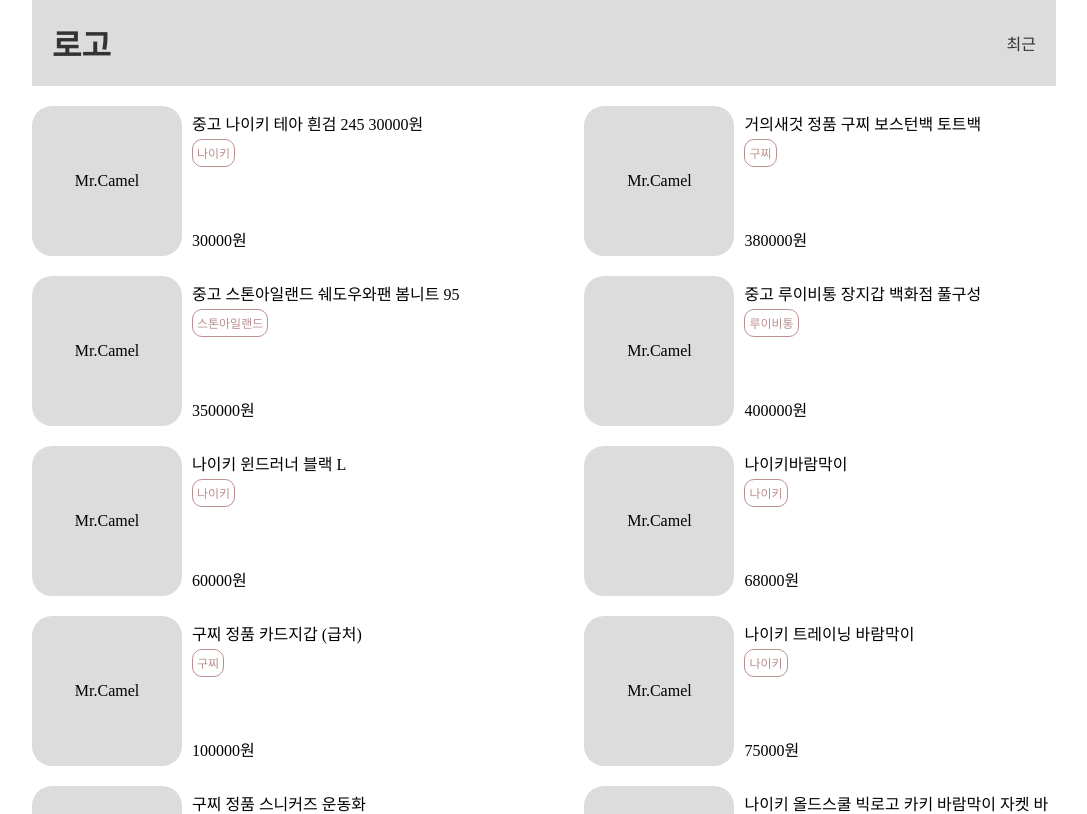
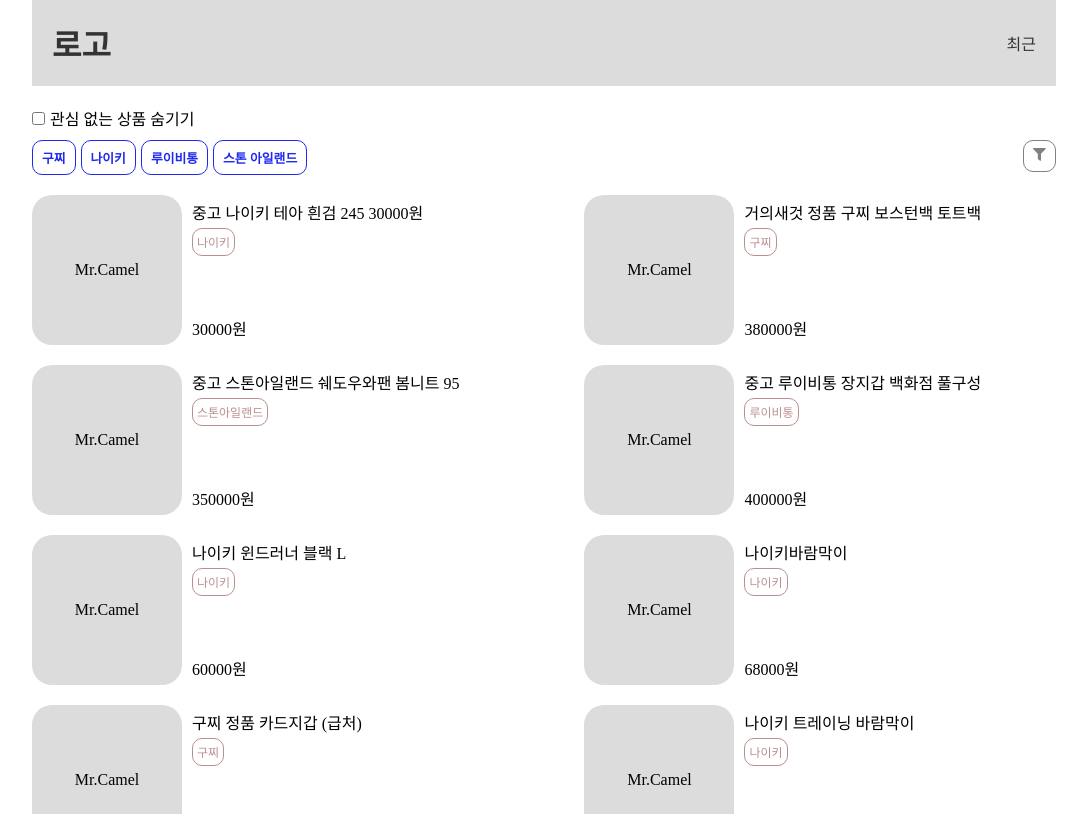
Before and after one commit to ha3158987/mister_camel, a React (Create React App) app: page /recentList in a window 1280 px wide. Shown: the top 814 px of the page, without its empty margins (96-1183 px from the left). Built offline with nearby package versions, Linux system fonts and the light colour scheme.

Commit message:
style: Filter 컴포넌트 스타일링 (#25)

```diff
--- a/package.json
+++ b/package.json
@@ -11,6 +11,7 @@
     "eslint": "^7.31.0",
     "react": "^17.0.2",
     "react-dom": "^17.0.2",
+    "react-icons": "^4.2.0",
     "react-router-dom": "^5.2.0",
     "react-scripts": "4.0.3",
     "web-vitals": "^1.0.1"
--- a/src/components/RecentList/Filter.jsx
+++ b/src/components/RecentList/Filter.jsx
@@ -1,19 +1,29 @@
 import React, { Component } from 'react';
-import FilterBtns from './FilterBtns';
+import styled from '@emotion/styled';
+import { FilterBtns, InputGroup } from 'components/RecentList';
+
+const FilterStyle = styled.div`
+  position: relative;
+  margin-bottom: 20px;
+
+  & > div + div {
+    margin-top: 10px;
+  }
+`;
 
 class Filter extends Component {
   render() {
     return (
-      <div>
-        <input
-          type="checkbox"
-          name="hide_no_interest"
-          id="hide_no_interest"
-          value="hide_no_interest"
-        />
-        <label htmlFor="hide_no_interest">관심 없는 상품 숨기기</label>
+      <FilterStyle>
+        <InputGroup
+          type={'checkbox'}
+          name={'hide_no_interest'}
+          value={'hide_no_interest'}
+        >
+          관심 없는 상품 숨기기
+        </InputGroup>
         <FilterBtns />
-      </div>
+      </FilterStyle>
     );
   }
 }
--- a/src/components/RecentList/FilterBtns.jsx
+++ b/src/components/RecentList/FilterBtns.jsx
@@ -1,20 +1,125 @@
 import React, { Component } from 'react';
-import FilterPopup from './FilterPopup';
+import { FaFilter } from 'react-icons/fa';
+import styled from '@emotion/styled';
+
 import Button from 'components/common/Button';
+import { FilterPopup } from './index';
+import { colors } from 'styles/colors';
+import brands from 'utils/constants/brandName';
+
+const FilterBtnsStyle = styled.div`
+  position: relative;
+  display: flex;
+  justify-content: space-between;
+`;
+
+const FilterBtnsCommonStyle = styled(Button)`
+  border-radius: 10px;
+  padding: 7px 9px 7px 9px;
+  font-size: 0.8em;
+`;
+
+const BrandButtonStyle = styled(FilterBtnsCommonStyle)`
+  background: ${({ active }) => (active ? colors.camelBlue : 'white')};
+  border: 1px solid ${colors.camelBlue};
+  color: ${({ active }) => (active ? 'white' : colors.camelBlue)};
+  font-weight: bold;
+  margin-right: 5px;
+`;
+
+const SortFilterButton = styled(FilterBtnsCommonStyle)`
+  background: white;
+  border: 1px solid gray;
+  color: gray;
+  &:hover {
+    background: gray;
+    color: white;
+  }
+`;
+
+const { GUCCI, NIKE, LOUIS_VUITTON, STONE_ISLAND } = brands;
 
 class FilterBtns extends Component {
+  constructor(props) {
+    super(props);
+    this.state = {
+      popupVisible: false,
+      gucci: false,
+      nike: false,
+      louis_vuitton: false,
+      stone_island: false,
+    };
+  }
+  setPopupState = () => {
+    this.setState(state => ({
+      ...state,
+      popupVisible: !state.popupVisible,
+    }));
+  };
+  setBrandState = name => {
+    this.setState(state => {
+      switch (name) {
+        case GUCCI.EN:
+          return { ...state, gucci: !state.gucci };
+        case NIKE.EN:
+          return { ...state, nike: !state.nike };
+        case STONE_ISLAND.EN:
+          return { ...state, stone_island: !state.stone_island };
+        case LOUIS_VUITTON.EN:
+          return { ...state, louis_vuitton: !state.louis_vuitton };
+        default:
+          break;
+      }
+    });
+    console.log(`${name} 클릭`);
+  };
   render() {
     return (
-      <div>
-        <Button name={'btn_gucci'}>구찌</Button>
-        <Button name={'btn_nike'}>나이키</Button>
-        <Button name={'btn_louis_vuitton'}>루이비통</Button>
-        <Button name={'btn_stone_island'}>스톤 아일랜드</Button>
-        <Button name={'btn_popup_filter'} ariaLabel={'popup_sort_filter'}>
-          [=]
-        </Button>
-        <FilterPopup />
-      </div>
+      <FilterBtnsStyle>
+        <div>
+          <BrandButtonStyle
+            name={GUCCI.EN}
+            active={this.state.gucci}
+            onClick={this.setBrandState}
+          >
+            구찌
+          </BrandButtonStyle>
+          <BrandButtonStyle
+            name={NIKE.EN}
+            active={this.state.nike}
+            onClick={this.setBrandState}
+          >
+            나이키
+          </BrandButtonStyle>
+          <BrandButtonStyle
+            name={LOUIS_VUITTON.EN}
+            active={this.state.louis_vuitton}
+            onClick={this.setBrandState}
+          >
+            루이비통
+          </BrandButtonStyle>
+          <BrandButtonStyle
+            name={STONE_ISLAND.EN}
+            active={this.state.stone_island}
+            onClick={this.setBrandState}
+          >
+            스톤 아일랜드
+          </BrandButtonStyle>
+        </div>
+        <div>
+          <SortFilterButton
+            name={'btn_popup_filter'}
+            ariaLabel={'popup_sort_filter'}
+            onClick={this.setPopupState}
+          >
+            <FaFilter />
+          </SortFilterButton>
+          <FilterPopup
+            popupVisible={this.state.popupVisible}
+            setPopupState={this.setPopupState}
+          />
+        </div>
+      </FilterBtnsStyle>
     );
   }
 }
--- a/src/components/RecentList/FilterPopup.jsx
+++ b/src/components/RecentList/FilterPopup.jsx
@@ -1,28 +1,52 @@
 import React, { Component } from 'react';
+import { IoClose } from 'react-icons/io5';
+import styled from '@emotion/styled';
 import Button from 'components/common/Button';
+import { InputGroup } from 'components/RecentList';
+
+const FilterPopupStyle = styled.div`
+  display: ${({ popupVisible }) => (popupVisible ? 'flex' : 'none')};
+  position: absolute;
+  top: 40px;
+  right: 0px;
+  background: white;
+  z-index: 100;
+  width: 150px;
+  flex-direction: column;
+  align-items: center;
+  justify-content: center;
+  padding: 0px 0px 25px 0px;
+  box-shadow: 2px 1px 5px 2px rgba(160, 160, 160, 0.3);
+
+  button {
+    width: 30px;
+    margin-left: auto;
+  }
+`;
+
+const CloseButtonStyle = styled(Button)`
+  background: white;
+`;
 
 class FilterPopup extends Component {
   render() {
+    const { popupVisible, setPopupState } = this.props;
     return (
-      <div>
-        <Button name={'btn_close'} ariaLabel={'close_popup'}>
-          X
-        </Button>
-        <input
-          type="radio"
-          name="sort_filter"
-          id="recent_view"
-          value="recent_view"
-        />
-        <label htmlFor="recent_view">최근 조회 순</label>
-        <input
-          type="radio"
-          name="sort_filter"
-          id="row_price"
-          value="row_price"
-        />
-        <label htmlFor="row_price">낮은 가격 순</label>
-      </div>
+      <FilterPopupStyle popupVisible={popupVisible}>
+        <CloseButtonStyle
+          name={'btn_close'}
+          ariaLabel={'close_popup'}
+          onClick={setPopupState}
+        >
+          <IoClose />
+        </CloseButtonStyle>
+        <InputGroup type={'radio'} name={'sort_filter'} value={'recent_view'}>
+          최근 조회 순
+        </InputGroup>
+        <InputGroup type={'radio'} name={'sort_filter'} value={'row_price'}>
+          낮은 가격 순
+        </InputGroup>
+      </FilterPopupStyle>
     );
   }
 }
--- /dev/null
+++ b/src/components/RecentList/InputGroup.jsx
@@ -0,0 +1,28 @@
+import React, { Component } from 'react';
+import styled from '@emotion/styled';
+
+const InputGroupStyle = styled.div`
+  display: inline-block;
+
+  & + & {
+    margin-top: 5px;
+  }
+
+  & > input + label {
+    margin-left: 5px;
+  }
+`;
+
+class InputGroup extends Component {
+  render() {
+    const { children, type, name, value } = this.props;
+    return (
+      <InputGroupStyle>
+        <input type={type} name={name} id={value} value={value} />
+        <label htmlFor={value}>{children}</label>
+      </InputGroupStyle>
+    );
+  }
+}
+
+export default InputGroup;
--- /dev/null
+++ b/src/components/RecentList/index.js
@@ -0,0 +1,3 @@
+export { default as FilterBtns } from './FilterBtns';
+export { default as FilterPopup } from './FilterPopup';
+export { default as InputGroup } from './InputGroup';
--- a/src/components/common/Button.jsx
+++ b/src/components/common/Button.jsx
@@ -11,14 +11,15 @@
 
 class Button extends Component {
   render() {
-    const { children, onClick, name, ariaLabel } = this.props;
+    const { children, onClick, name, ariaLabel, className } = this.props;
 
     return (
       <ButtonStyle
         type="button"
-        onClick={onClick}
+        onClick={() => onClick(name)}
         name={name}
         aria-label={ariaLabel}
+        className={className}
       >
         {children}
       </ButtonStyle>
--- a/src/pages/RecentListPage.jsx
+++ b/src/pages/RecentListPage.jsx
@@ -1,5 +1,5 @@
 import React, { Component } from 'react';
-
+import Filter from 'components/RecentList/Filter';
 import RecentProductList from 'components/RecentList/RecentProductList';
 
 import PRODUCTS from 'fixture/productsData';
@@ -8,6 +8,7 @@
   render() {
     return (
       <>
+        <Filter />
         <RecentProductList products={PRODUCTS} />
       </>
     );
--- /dev/null
+++ b/src/styles/colors.js
@@ -0,0 +1,3 @@
+export const colors = {
+  camelBlue: '#1f29f0',
+};
--- /dev/null
+++ b/src/utils/constants/brandName.js
@@ -0,0 +1,8 @@
+const brands = {
+  GUCCI: { KO: '구찌', EN: 'gucci' },
+  NIKE: { KO: '나이키', EN: 'nike' },
+  LOUIS_VUITTON: { KO: '루이비통', EN: 'louis_vuitton' },
+  STONE_ISLAND: { KO: '스톤아일랜드', EN: 'stone_island' },
+};
+
+export default brands;
```
Also changed, not shown: 1 other file (tests, documents, lock files or other folders).
